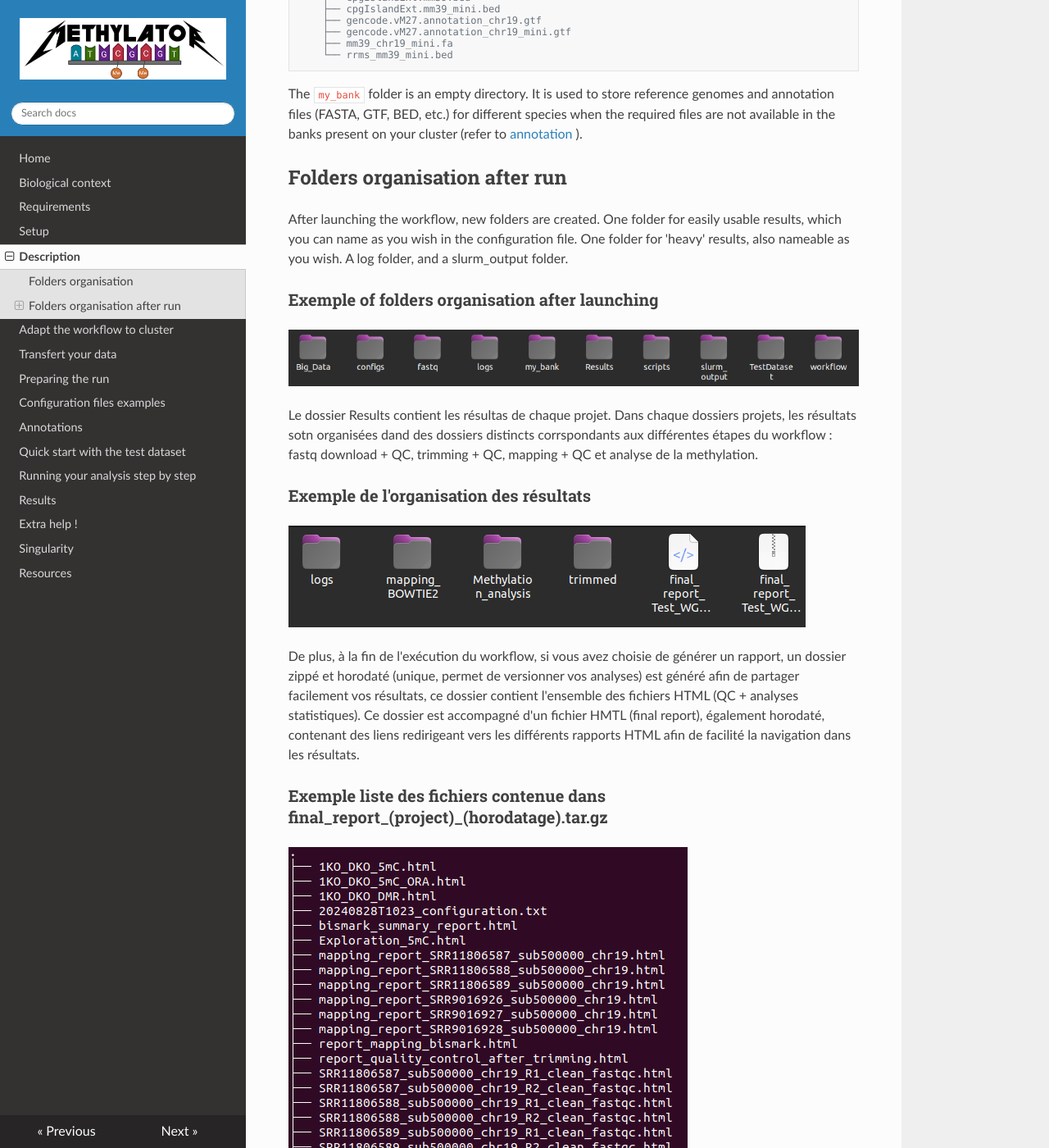
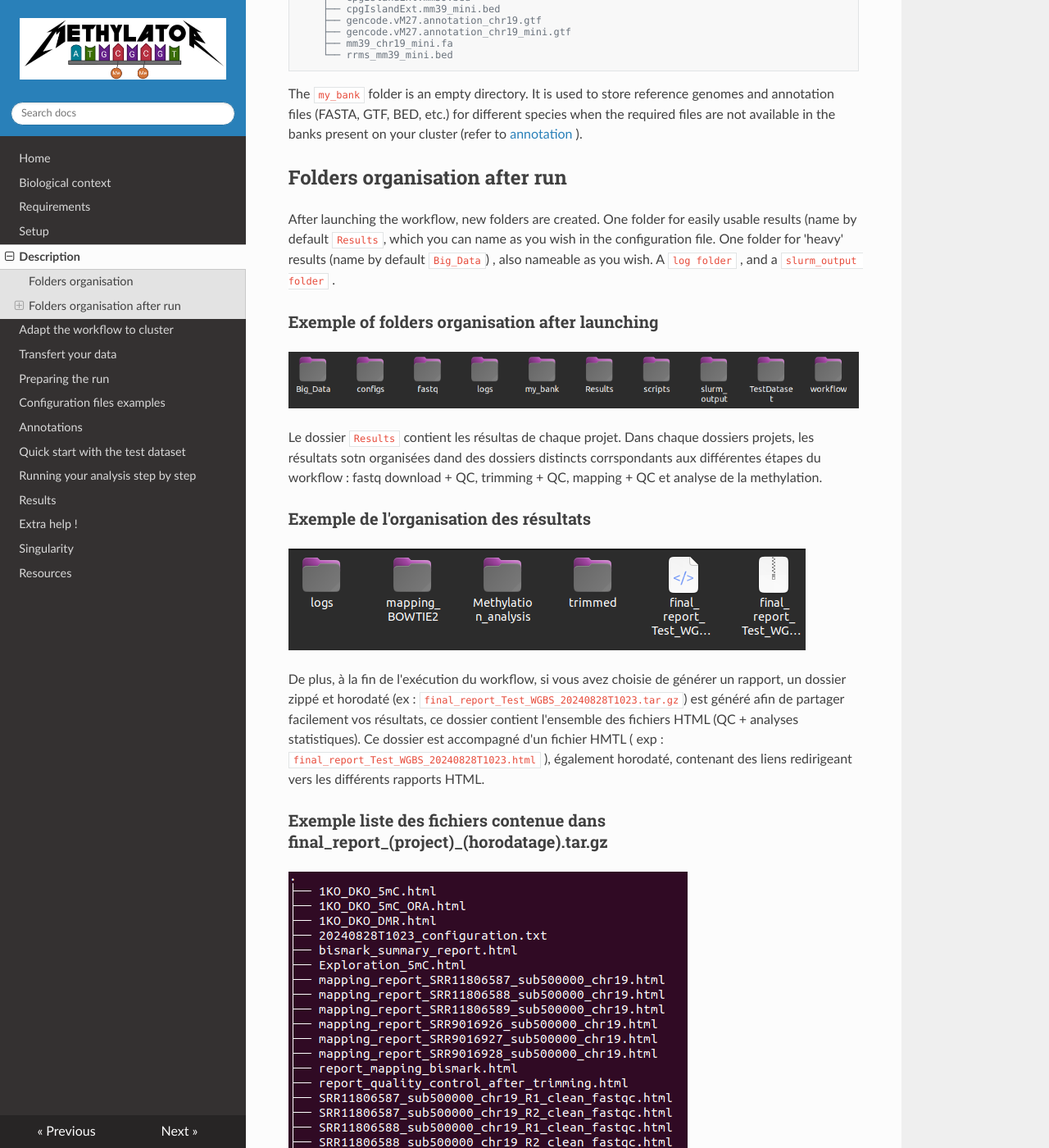
Before and after one commit to parisepigenetics/Methylator-Documentation, an MkDocs documentation site: the page built from docs/description.md, in a window 1280 px wide and 1400 px high, scrolled down 1938 px. Shown: the whole window at 82% size. Built offline with MkDocs 1.6.1, drawn with Linux system fonts in a browser that asks for light colours; nearby versions of some CDN libraries; some of the changed text lies outside the part shown.

Commit message:
Update description.md

```diff
--- a/docs/description.md
+++ b/docs/description.md
@@ -123,18 +123,17 @@ The `my_bank` folder is an empty directory. It is used to store reference genome
 
 ## Folders organisation after run
 
-After launching the workflow, new folders are created. One folder for easily usable results, which you can name as you wish in the configuration file. One folder
-for 'heavy' results, also nameable as you wish. A log folder, and a slurm_output folder.
+After launching the workflow, new folders are created. One folder for easily usable results (name by default `Results`, which you can name as you wish in the configuration file. One folder for 'heavy' results (name by default `Big_Data`) , also nameable as you wish. A `log folder` , and a `slurm_output folder`  .
 
 ### Exemple of folders organisation after launching
 ![folders_organisation_results](img/folder_organisation_worklfow_results.png)
 
-Le dossier Results contient les résultas de chaque projet. Dans chaque dossiers projets, les résultats sotn organisées dand des dossiers distincts corrspondants aux différentes étapes du workflow : fastq download + QC, trimming + QC, mapping + QC et analyse de la methylation.
+Le dossier `Results` contient les résultas de chaque projet. Dans chaque dossiers projets, les résultats sotn organisées dand des dossiers distincts corrspondants aux différentes étapes du workflow : fastq download + QC, trimming + QC, mapping + QC et analyse de la methylation.
 
 ### Exemple de l'organisation des résultats
 ![results_folders](img/results_folders.png)
 
-De plus, à la fin de l'exécution du workflow, si vous avez choisie de générer un rapport, un dossier zippé et horodaté (unique, permet de versionner vos analyses) est généré afin de partager facilement vos résultats, ce dossier contient l'ensemble des fichiers HTML (QC + analyses statistiques). Ce dossier est accompagné d'un fichier HMTL (final report), également horodaté, contenant des liens redirigeant vers les différents rapports HTML afin de facilité la navigation dans les résultats.
+De plus, à la fin de l'exécution du workflow, si vous avez choisie de générer un rapport, un dossier zippé et horodaté  (ex : `final_report_Test_WGBS_20240828T1023.tar.gz`) est généré afin de partager facilement vos résultats, ce dossier contient l'ensemble des fichiers HTML (QC + analyses statistiques). Ce dossier est accompagné d'un fichier HMTL ( exp : `final_report_Test_WGBS_20240828T1023.html` ), également horodaté, contenant des liens redirigeant vers les différents rapports HTML.
 
 ### Exemple liste des fichiers contenue dans final_report_(project)_(horodatage).tar.gz
 ![final_report_Test_WGBS_20240828T1023.tar.gz](img/final_report_Test_WGBS_20240828T1023.tar.gz.png)
@@ -142,8 +141,12 @@ De plus, à la fin de l'exécution du workflow, si vous avez choisie de génére
 ### Exemple de fichier final_report_(projet)_(horodatage).html
 ![final_report_Test_WGBS_20240828T1023.html](img/final_report_Test_WGBS_20240828T1023.png)
 
+!!! tip
+    Le dossier final report, grâce à son horodatage est unique, il permet de versionner plus facilement vos analyses.
+    Le fichier final report vous permet de naviguer plus facilement dans vos résultats.
 
-Dans la partie Methylation_analysis des résultats, afin de faciliter la possibilité de tester de nombreuses paramétrisations sur un même jeu de données, si vous relancé le workflow (pour le même project) après avoir modifié un paramètre dans la partie Methylation Analysis du fichier de configuration, une nouvelle analyse de la méthylation est réalisé. Cette analyse est stocké dans le dossier last_analysis. A chaque nouvelle analyse un dossier last_analys est généré et les anciens dossiers sont renommé analysis_(numero).
+
+Dans la partie `Methylation_analysis` des résultats, afin de faciliter la possibilité de tester de nombreuses paramétrisations sur un même jeu de données, si vous relancé le workflow (pour le même project) après avoir modifié un paramètre dans la partie Methylation Analysis du fichier de configuration, une nouvelle analyse de la méthylation est réalisé. Cette analyse est stocké dans le dossier last_analysis. A chaque nouvelle analyse un dossier `last_analys`  est généré et les anciens dossiers sont renommé `analysis_(numero)`.
 
 ![Methylation_analysis](img/Methylation_analysis.png)
 
```
